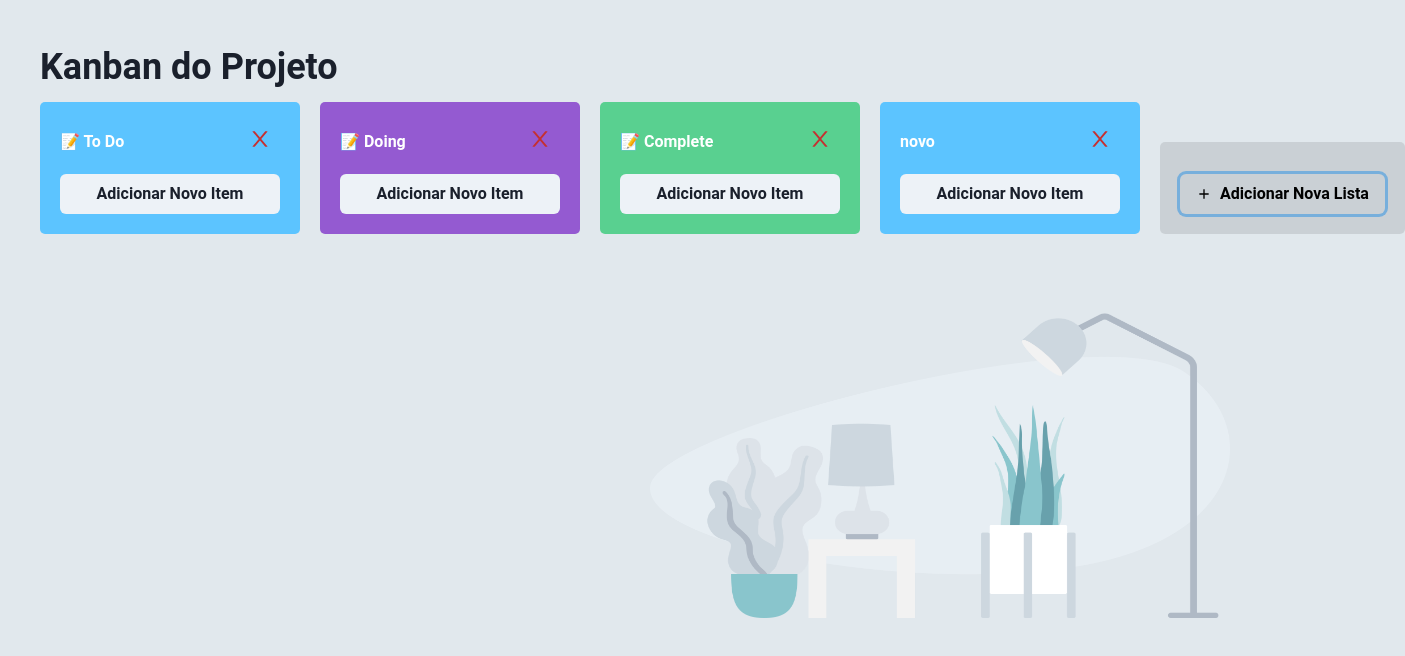
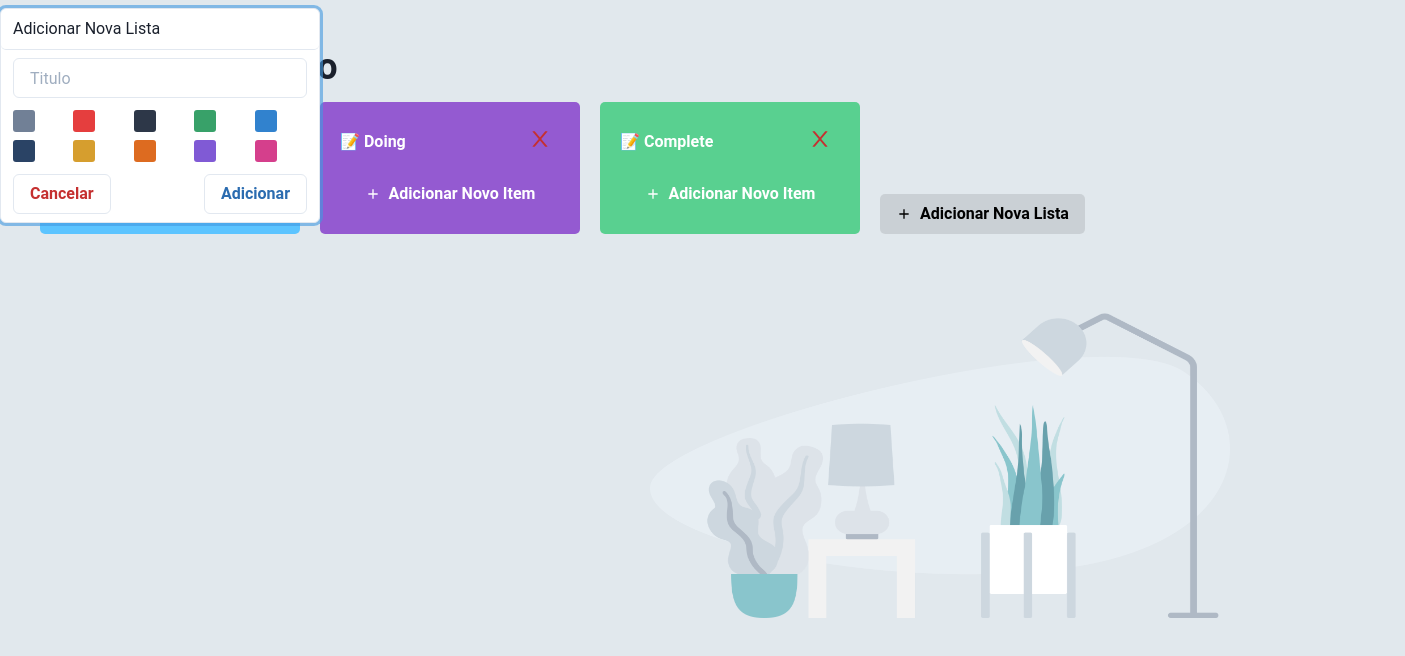
Before and after one commit to kidmortal/amopromo-react, a React (Create React App) app: page / in a window 1280 px wide. Both pictures are taken after a click on the button "Adicionar Nova Lista". Shown: the top 656 px of the page, 1405 px wide, since content can reach past the window. Built offline with nearby package versions, Linux system fonts and the light colour scheme.

Commit message:
add: adicionar e remover listas e itens

```diff
--- a/src/components/board/AddNewItemModal.js
+++ /dev/null
@@ -1,51 +0,0 @@
-import {
-  Button,
-  Input,
-  Modal,
-  ModalBody,
-  ModalCloseButton,
-  ModalContent,
-  ModalFooter,
-  ModalHeader,
-  ModalOverlay,
-  useDisclosure,
-} from "@chakra-ui/react";
-import { useDispatch } from "react-redux";
-
-export function AddNewItemModal({ listIndex }) {
-  const { isOpen, onOpen, onClose } = useDisclosure();
-  const dispatch = useDispatch();
-
-  function handleAddItem() {
-    let item = { content: "Alguma coisa", tags: ["algo", "algo"] };
-    console.log(listIndex);
-    dispatch({
-      type: "ADD_ITEM_TO_LIST",
-      payload: { listIndex, item },
-    });
-  }
-
-  return (
-    <>
-      <Button onClick={handleAddItem}>Adicionar Novo Item</Button>
-      <Modal isOpen={isOpen} onClose={onClose}>
-        <ModalOverlay />
-        <ModalContent>
-          <ModalHeader>Modal Title</ModalHeader>
-          <ModalCloseButton />
-          <ModalBody>
-            <Input placeholder="Titulo" />
-            <Input placeholder="Tag" />
-          </ModalBody>
-
-          <ModalFooter>
-            <Button colorScheme="blue" mr={3} onClick={onClose}>
-              Close
-            </Button>
-            <Button variant="ghost">Secondary Action</Button>
-          </ModalFooter>
-        </ModalContent>
-      </Modal>
-    </>
-  );
-}
--- /dev/null
+++ b/src/components/board/AddNewItemPopover.js
@@ -0,0 +1,122 @@
+import {
+  Button,
+  HStack,
+  Input,
+  Popover,
+  PopoverArrow,
+  PopoverBody,
+  PopoverContent,
+  PopoverHeader,
+  PopoverTrigger,
+  Stack,
+  Text,
+  useToast,
+} from "@chakra-ui/react";
+import { useState } from "react";
+import { useDispatch } from "react-redux";
+import { TransparentAddButton } from "./TransparentAddButton";
+
+export function AddNewItemPopover({ listIndex }) {
+  const [display, setDisplay] = useState("none");
+  const [content, setContent] = useState("");
+  const [tag, setTag] = useState("");
+  const toast = useToast();
+  const dispatch = useDispatch();
+
+  function validateInputs() {
+    if (content.length < 10 || content.length > 200) {
+      toast({
+        description: "Conteudo Precisa ter entre 10 a 200 caracteres",
+        status: "warning",
+        duration: 3000,
+        isClosable: true,
+        position: "top-right",
+      });
+      return true;
+    }
+    if (tag.length < 3 || tag.length > 20) {
+      toast({
+        description: "Tag Precisa ter entre 3 a 20 caracteres",
+        status: "warning",
+        duration: 3000,
+        isClosable: true,
+        position: "top-right",
+      });
+      return true;
+    }
+
+    return false;
+  }
+
+  function handleAddItem() {
+    if (validateInputs()) return;
+
+    let item = {
+      content,
+      tag,
+    };
+    console.log(listIndex);
+    dispatch({
+      type: "ADD_ITEM_TO_LIST",
+      payload: { listIndex, item },
+    });
+    setDisplay("none");
+    setContent("");
+    setTag("");
+  }
+
+  function handleCancel() {
+    setDisplay("none");
+    setContent("");
+    setTag("");
+  }
+
+  return (
+    <Popover>
+      <PopoverTrigger>
+        <TransparentAddButton
+          color="white"
+          onClick={() => {
+            setDisplay("block");
+          }}
+        >
+          Adicionar Novo Item
+        </TransparentAddButton>
+      </PopoverTrigger>
+      <PopoverContent display={display}>
+        <PopoverArrow />
+        <PopoverHeader>
+          <Text>Adicionar Novo Item</Text>
+        </PopoverHeader>
+        <PopoverBody>
+          <Stack spacing={3}>
+            <Input
+              placeholder="Conteudo"
+              value={content}
+              onChange={(e) => {
+                setContent(e.target.value);
+              }}
+            />
+            <Input
+              placeholder="Tag"
+              value={tag}
+              onChange={(e) => setTag(e.target.value)}
+            />
+            <HStack justify="space-between">
+              <Button variant="outline" color="red.600" onClick={handleCancel}>
+                Cancelar
+              </Button>
+              <Button
+                variant="outline"
+                color="blue.600"
+                onClick={handleAddItem}
+              >
+                Adicionar
+              </Button>
+            </HStack>
+          </Stack>
+        </PopoverBody>
+      </PopoverContent>
+    </Popover>
+  );
+}
--- /dev/null
+++ b/src/components/board/AddNewListPopover.js
@@ -0,0 +1,139 @@
+import {
+  Button,
+  HStack,
+  Input,
+  Popover,
+  PopoverArrow,
+  PopoverBody,
+  PopoverContent,
+  PopoverHeader,
+  PopoverTrigger,
+  SimpleGrid,
+  Stack,
+  Text,
+  useToast,
+} from "@chakra-ui/react";
+import { useState } from "react";
+import { useDispatch } from "react-redux";
+import { TransparentAddButton } from "./TransparentAddButton";
+
+export function AddNewListPopover({ listIndex }) {
+  const [display, setDisplay] = useState("none");
+  const [title, setTitle] = useState("");
+  const [color, setColor] = useState("");
+  const toast = useToast();
+  const dispatch = useDispatch();
+
+  const colors = [
+    "gray.500",
+    "red.500",
+    "gray.700",
+    "green.500",
+    "blue.500",
+    "blue.800",
+    "yellow.500",
+    "orange.500",
+    "purple.500",
+    "pink.500",
+  ];
+
+  function validateInputs() {
+    if (title.length < 5 || title.length > 30) {
+      toast({
+        description: "Titulo Precisa ter entre 5 a 30 caracteres",
+        status: "warning",
+        duration: 3000,
+        isClosable: true,
+        position: "top-right",
+      });
+      return true;
+    }
+    return false;
+  }
+
+  function handleAddLista() {
+    if (validateInputs()) return;
+    let list = {
+      title,
+      color,
+    };
+    dispatch({
+      type: "ADD_LIST_TO_BOARD",
+      payload: list,
+    });
+    setTitle("");
+    setColor("");
+    setDisplay("none");
+  }
+
+  function handleCancel() {
+    setTitle("");
+    setColor("");
+    setDisplay("none");
+  }
+
+  return (
+    <Popover>
+      <PopoverTrigger>
+        <TransparentAddButton
+          color="black"
+          onClick={() => {
+            setDisplay("block");
+          }}
+        >
+          Adicionar Nova Lista
+        </TransparentAddButton>
+      </PopoverTrigger>
+      <PopoverContent display={display}>
+        <PopoverArrow />
+        <PopoverHeader bg={color} borderRadius="5px">
+          <Text>Adicionar Nova Lista</Text>
+        </PopoverHeader>
+        <PopoverBody>
+          <Stack spacing={3}>
+            <Input
+              placeholder="Titulo"
+              value={title}
+              onChange={(e) => {
+                setTitle(e.target.value);
+              }}
+            />
+            <Stack>
+              <SimpleGrid columns={5} spacing={2}>
+                {colors.map((c) => (
+                  <Button
+                    key={c}
+                    aria-label={c}
+                    background={c}
+                    height="22px"
+                    width="22px"
+                    padding={0}
+                    minWidth="unset"
+                    borderRadius={3}
+                    _hover={{ background: c }}
+                    onClick={() => {
+                      setColor(c);
+                    }}
+                  ></Button>
+                ))}
+              </SimpleGrid>
+            </Stack>
+
+            <HStack justify="space-between">
+              <Button variant="outline" color="red.600" onClick={handleCancel}>
+                Cancelar
+              </Button>
+              <Button
+                variant="outline"
+                color="blue.600"
+                onClick={handleAddLista}
+              >
+                Adicionar
+              </Button>
+            </HStack>
+          </Stack>
+        </PopoverBody>
+      </PopoverContent>
+    </Popover>
+  );
+}
--- a/src/components/board/BoardBlankList.js
+++ b/src/components/board/BoardBlankList.js
@@ -1,32 +1,19 @@
 import { HStack, Stack } from "@chakra-ui/layout";
 import { useDispatch } from "react-redux";
-
-import { TransparentAddButton } from "./TransparentAddButton";
+import { AddNewListPopover } from "../board/AddNewListPopover";
 
 export function BoardBlankList({ lists, setLists }) {
-  const dispatch = useDispatch();
-
-  function handleAddNewList() {
-    dispatch({
-      type: "ADD_LIST_TO_BOARD",
-      payload: { title: "novo", color: "#5CC4FF" },
-    });
-  }
-
   return (
     <Stack
+      width={[220]}
       borderTop="5px"
+      margin="30px"
       borderRadius="5px"
       bg={"rgba(0, 0, 0, 0.1)"}
       justify="center"
       align="flex-start"
     >
-      <Stack margin="20px" spacing={3}>
-        <HStack justifyContent="space-between"></HStack>
-        <TransparentAddButton onClick={handleAddNewList} color="black">
-          Adicionar Nova Lista
-        </TransparentAddButton>
-      </Stack>
+      <AddNewListPopover />
     </Stack>
   );
 }
--- a/src/components/board/BoardItem.js
+++ b/src/components/board/BoardItem.js
@@ -39,18 +39,16 @@ export function BoardItem({ item, itemIndex, listIndex }) {
               {item.content}
             </Text>
             <HStack justify="start">
-              {item.tags?.map((tag) => (
               <Text
                 bg="blue.400"
-                  borderRadius="5px"
+                borderRadius="15px"
                 padding="5px"
-                  fontWeight="medium"
-                  fontSize="medium"
+                fontWeight="semibold"
+                fontSize="smaller"
                 maxW="200px"
               >
-                  {tag}
+                {item.tag}
               </Text>
-              ))}
             </HStack>
           </Stack>
         </Stack>
--- a/src/components/board/BoardList.js
+++ b/src/components/board/BoardList.js
@@ -4,10 +4,18 @@ import { AiOutlineClose } from "react-icons/ai";
 import { HStack, Stack, Text } from "@chakra-ui/layout";
 import { Droppable } from "react-beautiful-dnd";
 import { BoardItem } from "./BoardItem";
-import { AddNewItemModal } from "./AddNewItemModal";
+import { useDispatch } from "react-redux";
+import { AddNewItemPopover } from "../board/AddNewItemPopover";
 
 export function BoardList({ color, title, list, listIndex }) {
-  function handleDeleteList() {}
+  const dispatch = useDispatch();
+
+  function handleDeleteList() {
+    dispatch({
+      type: "REMOVE_LIST_FROM_BOARD",
+      payload: { listIndex },
+    });
+  }
 
   return (
     <Droppable droppableId={title}>
@@ -46,7 +54,7 @@ export function BoardList({ color, title, list, listIndex }) {
             ))}
 
             {provided.placeholder}
-            <AddNewItemModal listIndex={listIndex} />
+            <AddNewItemPopover listIndex={listIndex} />
           </Stack>
         </Stack>
       )}
--- a/src/store/Board/Board.reducer.js
+++ b/src/store/Board/Board.reducer.js
@@ -35,7 +35,7 @@ export default function BoardReducer(state = defaultState, action) {
     case "REMOVE_LIST_FROM_BOARD": {
       let newState = [...state];
       let { listIndex } = action.payload;
-      newState[listIndex] = null;
+      newState.splice(listIndex, 1);
       return newState;
     }
 
```
Lines whose indentation alone changed are shown as unchanged.
